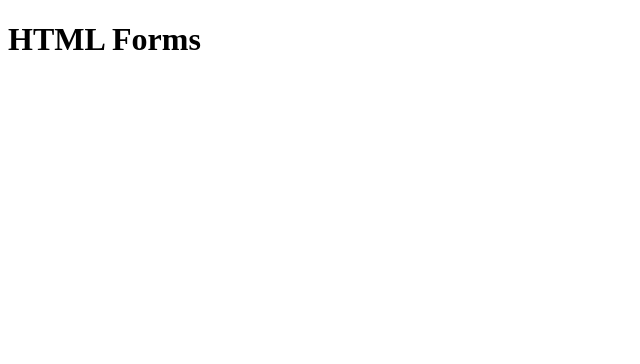
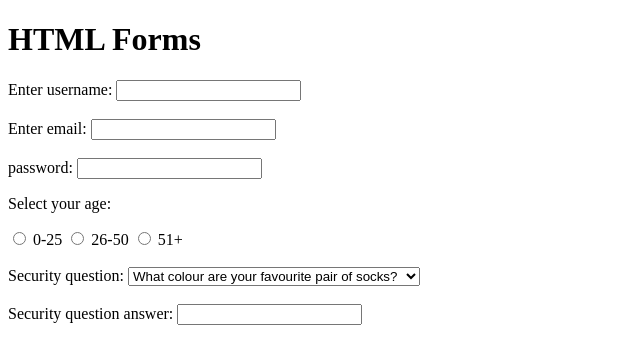
Before and after one commit to suddicus/road-to-responsive-frontend-greatness, a plain HTML site: page forms/index.html in a window 1280 px wide. Shown: the whole page, without its empty margins (0-640 px from the left). Drawn offline with Linux system fonts and the light colour scheme.

Commit message:
Learned about select, text, password, email, label, radio tags

```diff
--- a/forms/index.html
+++ b/forms/index.html
@@ -5,5 +5,42 @@
     </head>
     <body>
         <h1>HTML Forms</h1>
+        <form>
+            <label for="username">Enter username:</label>
+            <input type="text" name="username" id="username">
+            <br><br>
+            <label for="email">Enter email:</label>
+            <input type="email" name="email" id="email">
+            <br><br>
+            <label for="password">password:</label>
+            <input type="password" name="password" id="password">
+
+            <p>Select your age:</p>
+
+            <input type="radio" name="age" id="option-1" value="0-25">
+            <label for="option-1">0-25</label>
+            <input type="radio" name="age" id="option-2" value="26-50">
+            <label for="option-2">26-50</label>
+            <input type="radio" name="age" id="option-3" value="51+">
+            <label for="option-3">51+</label>
+
+            <br><br>
+
+            <label for="question">Security question:</label>
+            <select name="question" id="question">
+                <option value="q1">What colour are your favourite pair of socks?</option>
+                <option value="q2">If you could be a vegetable, what would it be?</option>
+                <option value="q3">What is your best ever security question?</option>
+            </select>
+
+            <br><br>
+
+            <label for="answer">Security question answer:</label>
+            <input type="text" name="answer" id="answer">
+
+            <br><br>
+
+
+        </form>
     </body>
 </html>
```
